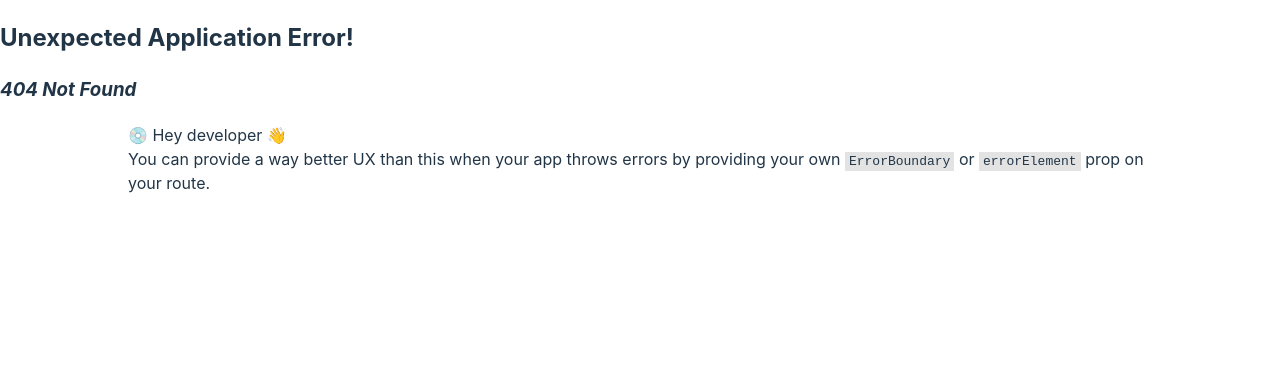
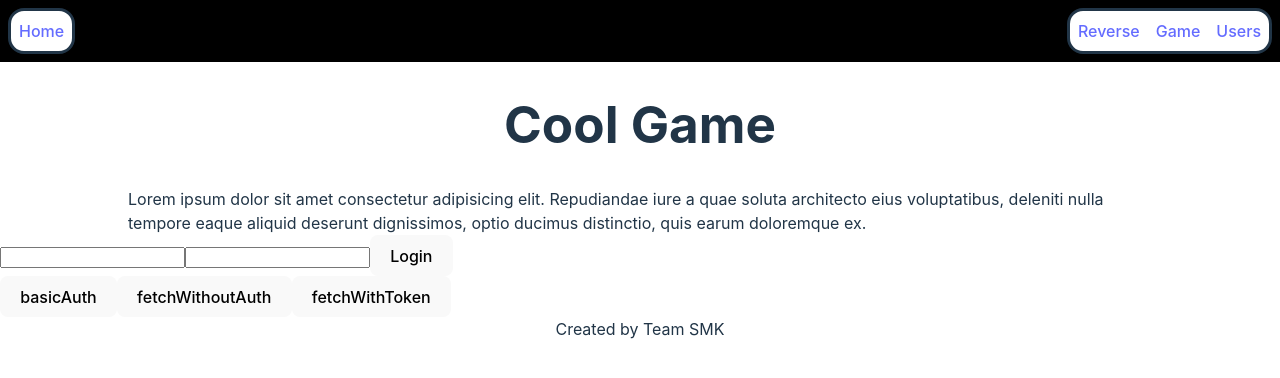
Before and after one commit to egelix/Autumn, a React (Vite) app in the folder frontend/: page /account/home in a window 1280 px wide. Before the commit this address had no page. Shown: the top 378 px of the page. Built offline with nearby package versions, Linux system fonts and the light colour scheme.

Commit message:
added LoginPage with root-path to main.jsx and change paths for Layout and children elements. Also changed paths in Navbar

```diff
--- a/frontend/src/components/Navbar/Navbar.jsx
+++ b/frontend/src/components/Navbar/Navbar.jsx
@@ -6,12 +6,12 @@
         <div className="container">
             <nav className="navbar">
 					<div className="navbar-div">
-						<Link to="/">Home</Link>
+						<Link to="/account/home">Home</Link>
 					</div>
 					<div className="navbar-div">
-						<Link to="/reverse">Reverse</Link>
-						<Link to="/game">Game</Link>
-						<Link to="/user">Users</Link>
+						<Link to="/account/reverse">Reverse</Link>
+						<Link to="/account/game">Game</Link>
+						<Link to="/account/user">Users</Link>
 					</div>
 				</nav>
         </div>
```
Also changed, not shown: frontend/src/main.jsx (+10 -5 lines).
